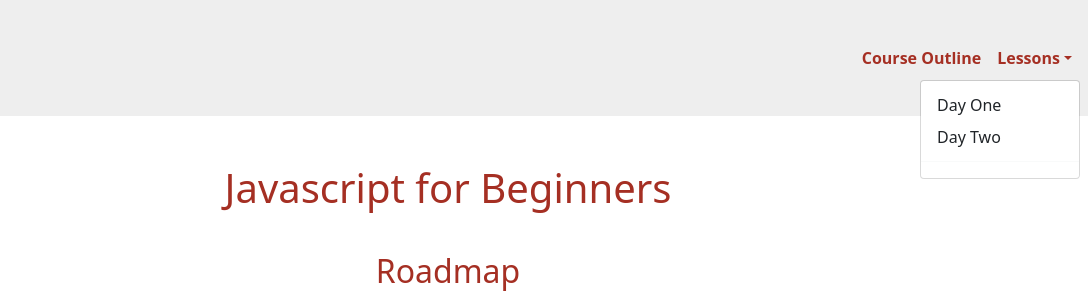
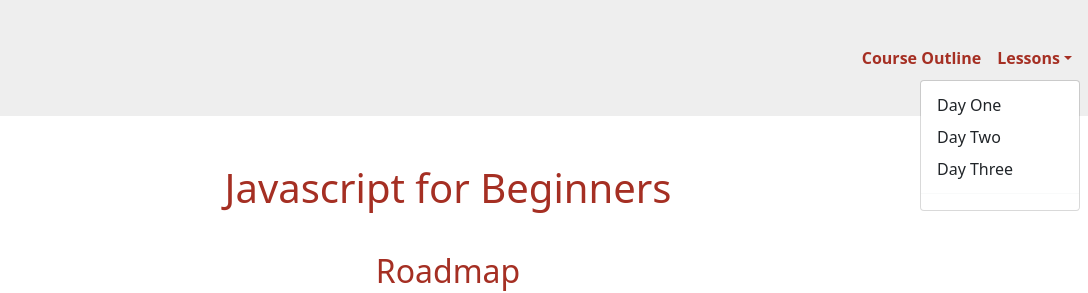
Before and after one commit to GeekwiseAcademy/virtual-javascript, a plain HTML site: page index.html in a window 1280 px wide. Both pictures are taken after a click on the button "Lessons". Shown: the top 293 px of the page, 192-1280 px from the left. Drawn offline with nearby package versions, Linux system fonts and the light colour scheme.

Commit message:
:link: show day 3 link

```diff
--- a/index.html
+++ b/index.html
@@ -30,8 +30,8 @@
             <ul class="dropdown-menu dropdown-menu-right" aria-labelledby="navbarDropdownMenuLink">
               <li><a class="dropdown-item" href="one.html">Day One</a></li>
               <li><a class="dropdown-item" href="two.html">Day Two</a></li>
-              <!-- <li><a class="dropdown-item" href="three.html">Day Three</a></li>
-              <li><a class="dropdown-item" href="four.html">Day Four</a></li>
+              <li><a class="dropdown-item" href="three.html">Day Three</a></li>
+              <!-- <li><a class="dropdown-item" href="four.html">Day Four</a></li>
               <li><a class="dropdown-item" href="five.html">Day Five</a></li>
               <li><a class="dropdown-item" href="six.html">Day Six</a></li>
               <li><a class="dropdown-item" href="seven.html">Day Seven</a></li>
```
Also changed, not shown: one.html (+2 -2 lines), two.html (+2 -2 lines).
